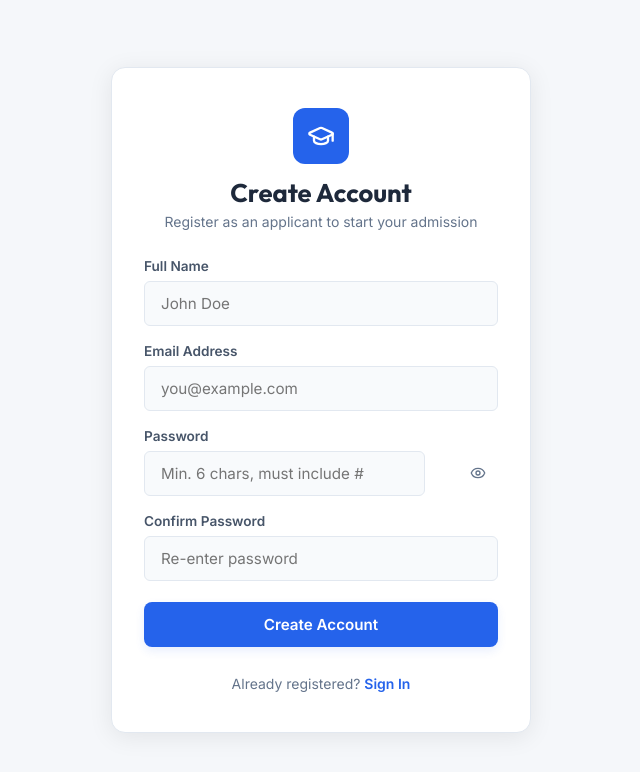
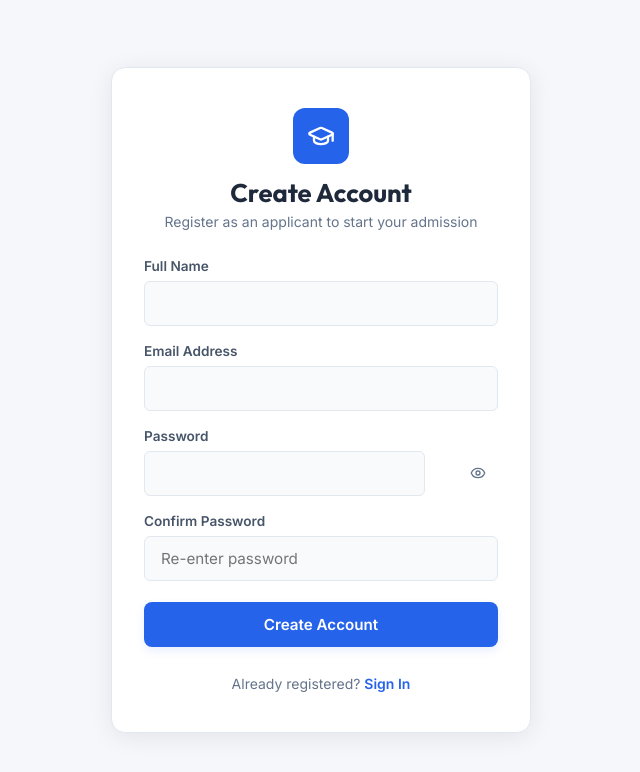
Before and after one commit to Sridhar84533/AdmissionPortal, a React app in the folder frontend/: page /register in a window 1280 px wide. Shown: the top 772 px of the page, without its empty margins (319-959 px from the left). Built offline with nearby package versions, Linux system fonts and the light colour scheme; no server answers; the HTML template or start-up script is replaced by a standard one.

Commit message:
git commit - m

```diff
--- a/frontend/src/pages/Register.jsx
+++ b/frontend/src/pages/Register.jsx
@@ -109,7 +109,7 @@ export default function Register() {
               type="text"
               className="form-control"
               required
-              placeholder="John Doe"
+              placeholder=""
               value={name}
               onChange={(e) => setName(e.target.value)}
               autoComplete="name"
@@ -123,7 +123,7 @@ export default function Register() {
               type="email"
               className="form-control"
               required
-              placeholder="you@example.com"
+              placeholder=""
               value={email}
               onChange={(e) => setEmail(e.target.value)}
               autoComplete="email"
@@ -138,7 +138,7 @@ export default function Register() {
                 type={showPwd ? 'text' : 'password'}
                 className="form-control"
                 required
-                placeholder="Min. 6 chars, must include #"
+                placeholder=""
                 value={password}
                 onChange={(e) => setPassword(e.target.value)}
                 autoComplete="new-password"
```
